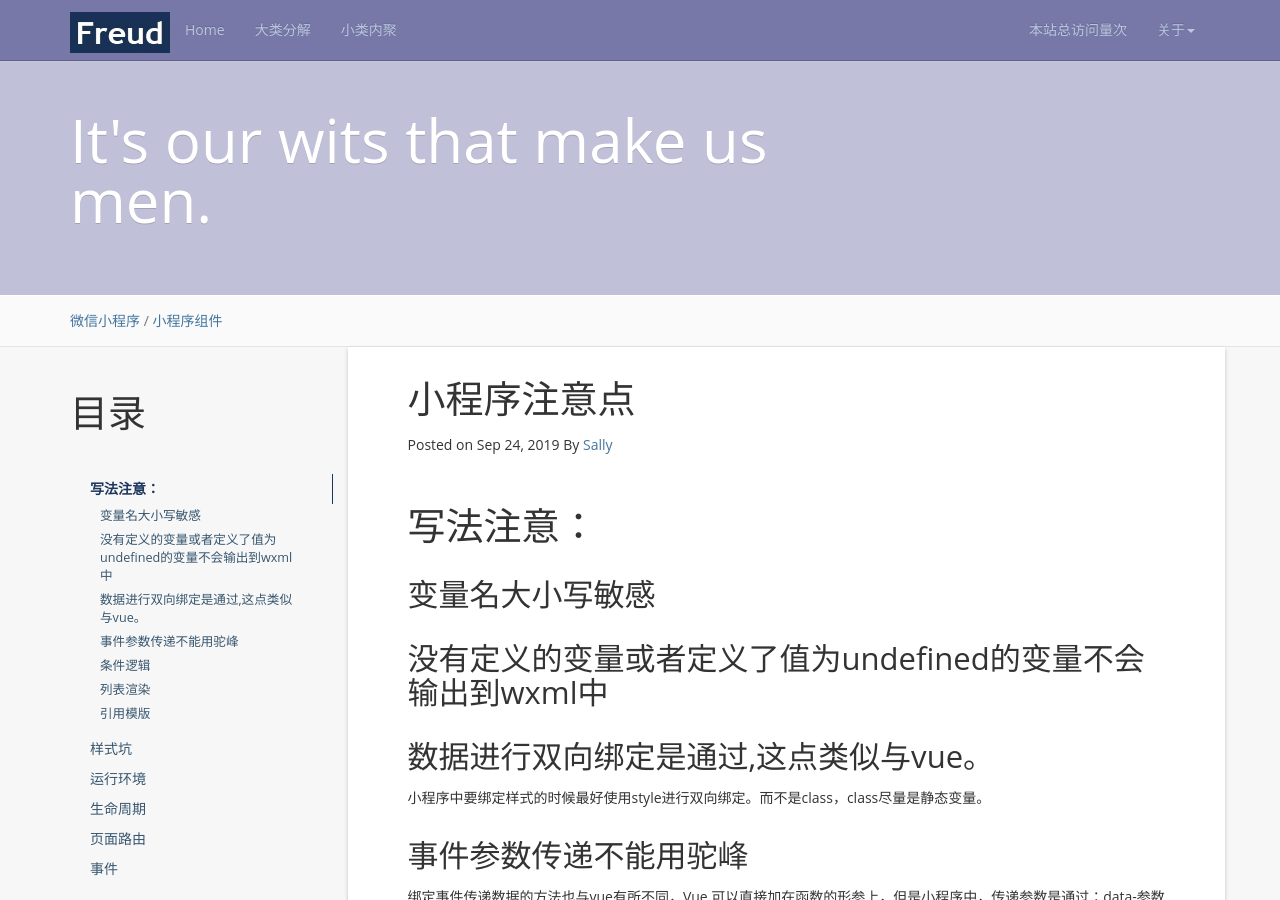
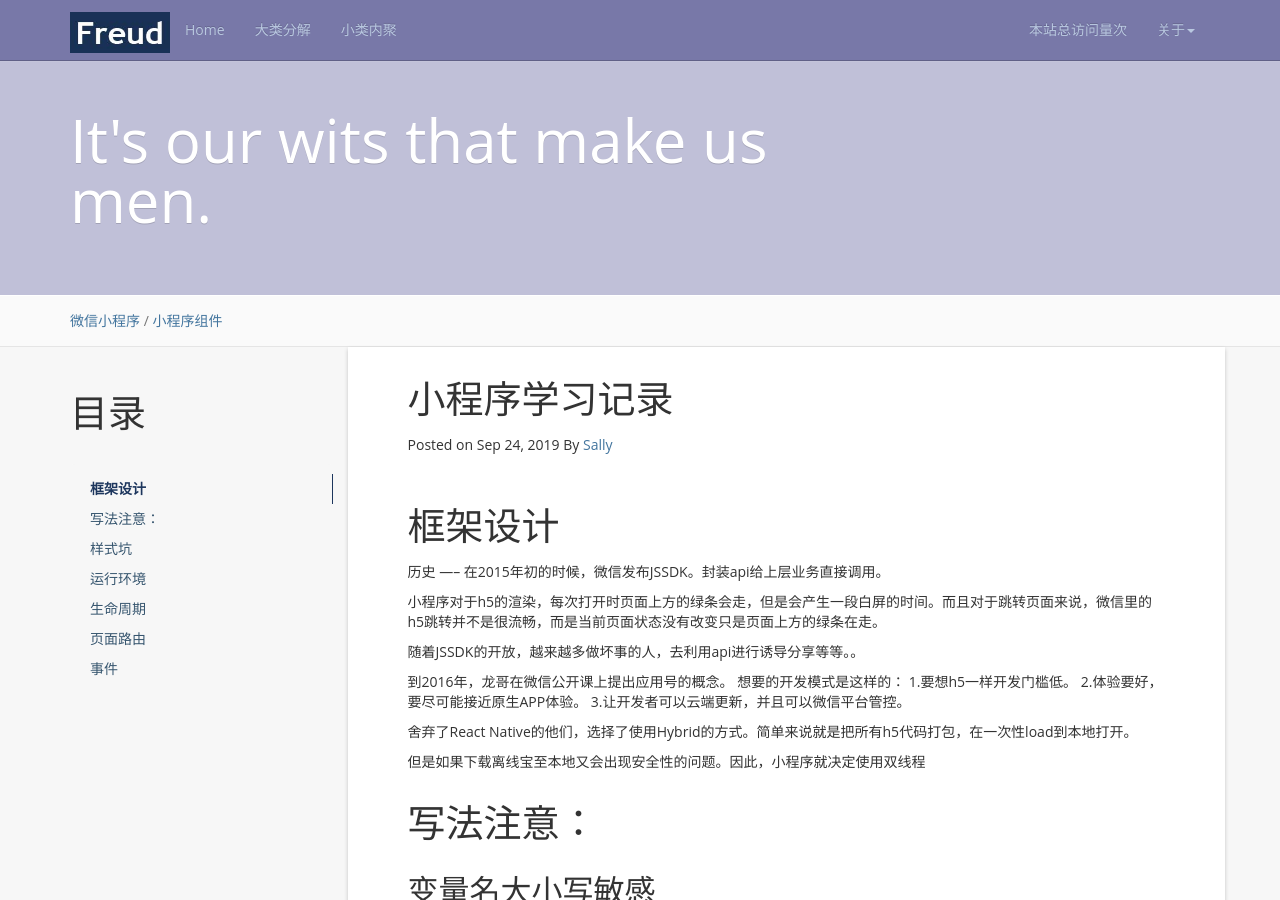
Before and after one commit to Sallyfafafa/Sallyfafafa.github.io, a Jekyll site: the page built from _posts/2019-09-25-小程序注意点.md, in a window 1280 px wide and 900 px high. Built offline with Jekyll 4.4.1, drawn with Linux system fonts in a browser that asks for light colours; nearby versions of some CDN libraries; a script that is not in the unit is left out; comment, search, counter and statistics services are not loaded.

Commit message:
小程序框架历史学习

```diff
--- a/_posts/2019-09-25-小程序注意点.md
+++ b/_posts/2019-09-25-小程序注意点.md
@@ -1,7 +1,7 @@
 ---
 layout: post
 #标题配置
-title:  小程序注意点
+title:  小程序学习记录
 #时间配置
 date:   2019-09-24 13:55:00 +0800
 #大类配置
@@ -12,6 +12,26 @@ tag: 小程序组件
 
 * content
 {:toc}
+
+框架设计
+=======
+历史
+-----
+在2015年初的时候，微信发布JSSDK。封装api给上层业务直接调用。
+
+小程序对于h5的渲染，每次打开时页面上方的绿条会走，但是会产生一段白屏的时间。而且对于跳转页面来说，微信里的h5跳转并不是很流畅，而是当前页面状态没有改变只是页面上方的绿条在走。
+
+随着JSSDK的开放，越来越多做坏事的人，去利用api进行诱导分享等等。。
+
+到2016年，龙哥在微信公开课上提出应用号的概念。
+想要的开发模式是这样的：
+1.要想h5一样开发门槛低。
+2.体验要好，要尽可能接近原生APP体验。
+3.让开发者可以云端更新，并且可以微信平台管控。
+
+舍弃了React Native的他们，选择了使用Hybrid的方式。简单来说就是把所有h5代码打包，在一次性load到本地打开。
+
+但是如果下载离线宝至本地又会出现安全性的问题。因此，小程序就决定使用双线程
 
 写法注意：
 ========
```
Also changed, not shown: _posts/2019-10-17-react学习笔记.md (+13 -0 lines).
